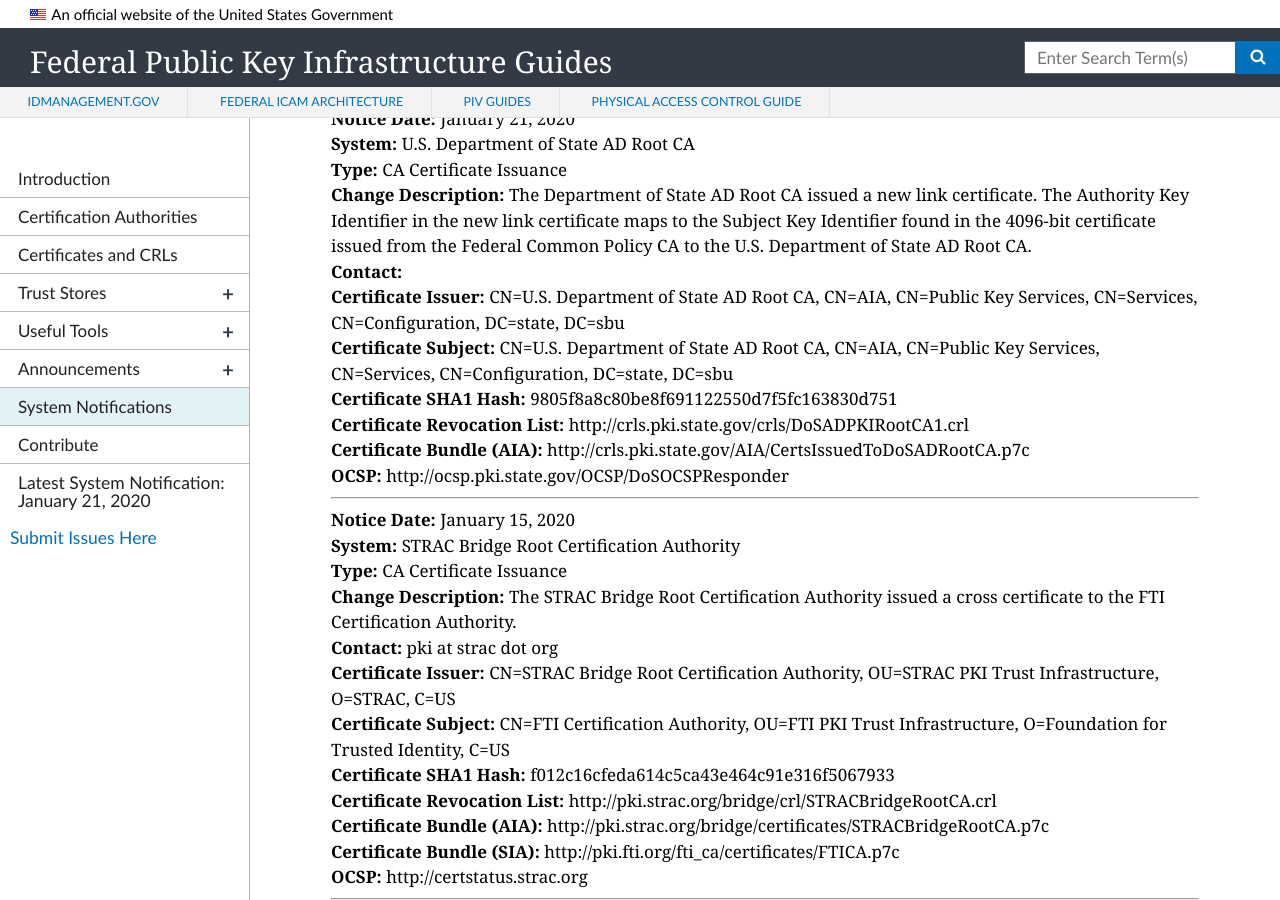
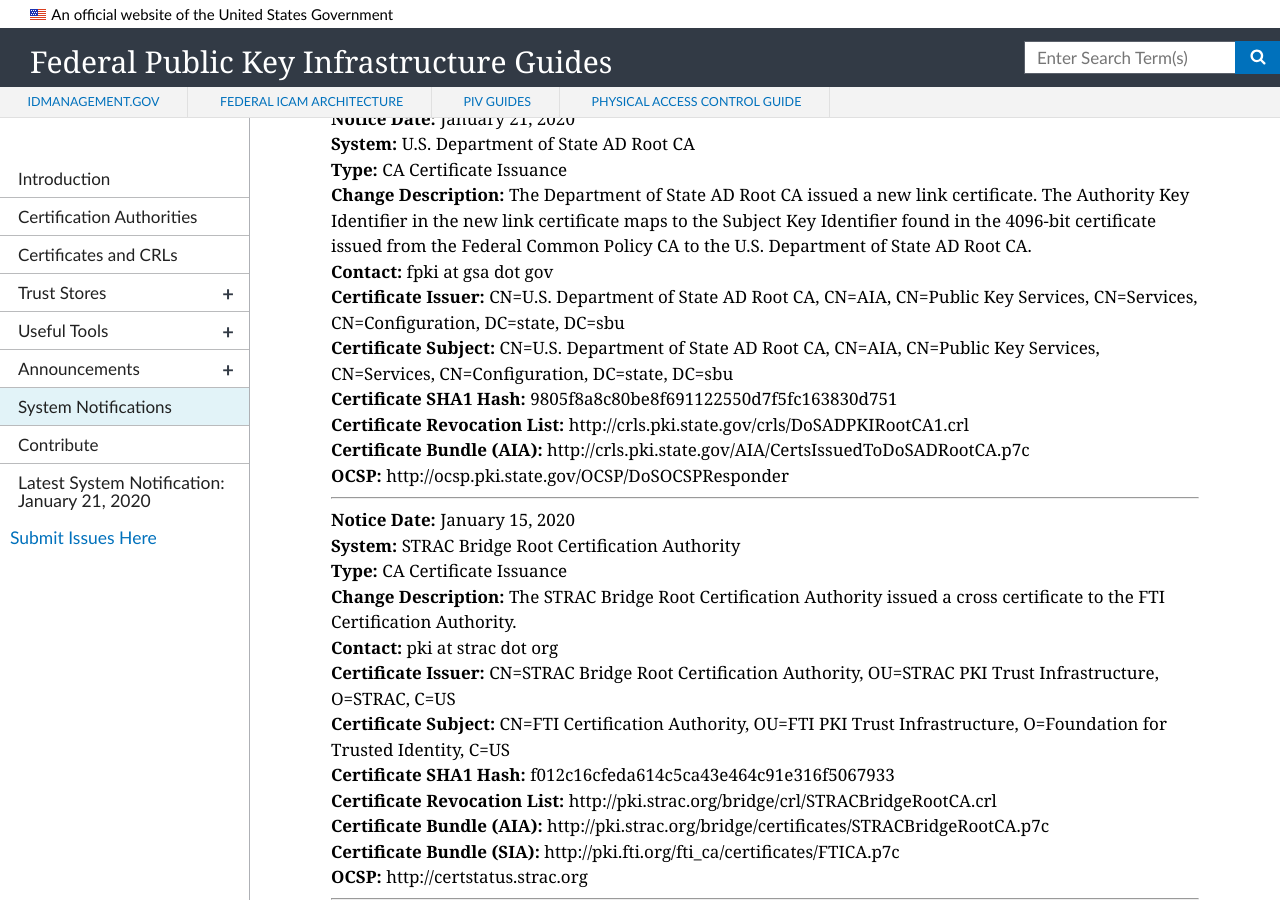
Before and after one commit to GSA/fpki-guides, a Jekyll site: the page built from pages/fpki_notifications.md, in a window 1280 px wide and 900 px high, scrolled down 825 px. Built offline with Jekyll 4.4.1, drawn with Linux system fonts in a browser that asks for light colours; nearby versions of some CDN libraries.

Commit message:
Update notifications.yml
Add temporary contact for State link certificate.

```diff
--- a/_data/notifications.yml
+++ b/_data/notifications.yml
@@ -1827,7 +1827,7 @@
   start_datetime: January 17, 2020
   system: U.S. Department of State AD Root CA
   change_description: The Department of State AD Root CA issued a new link certificate. The Authority Key Identifier in the new link certificate maps to the Subject Key Identifier found in the 4096-bit certificate issued from the Federal Common Policy CA to the U.S. Department of State AD Root CA.
-  contact:
+  contact: fpki at gsa dot gov
   ca_certificate_hash: 9805f8a8c80be8f691122550d7f5fc163830d751
   ca_certificate_issuer: CN=U.S. Department of State AD Root CA, CN=AIA, CN=Public Key Services, CN=Services, CN=Configuration, DC=state, DC=sbu
   ca_certificate_subject: CN=U.S. Department of State AD Root CA, CN=AIA, CN=Public Key Services, CN=Services, CN=Configuration, DC=state, DC=sbu
```
